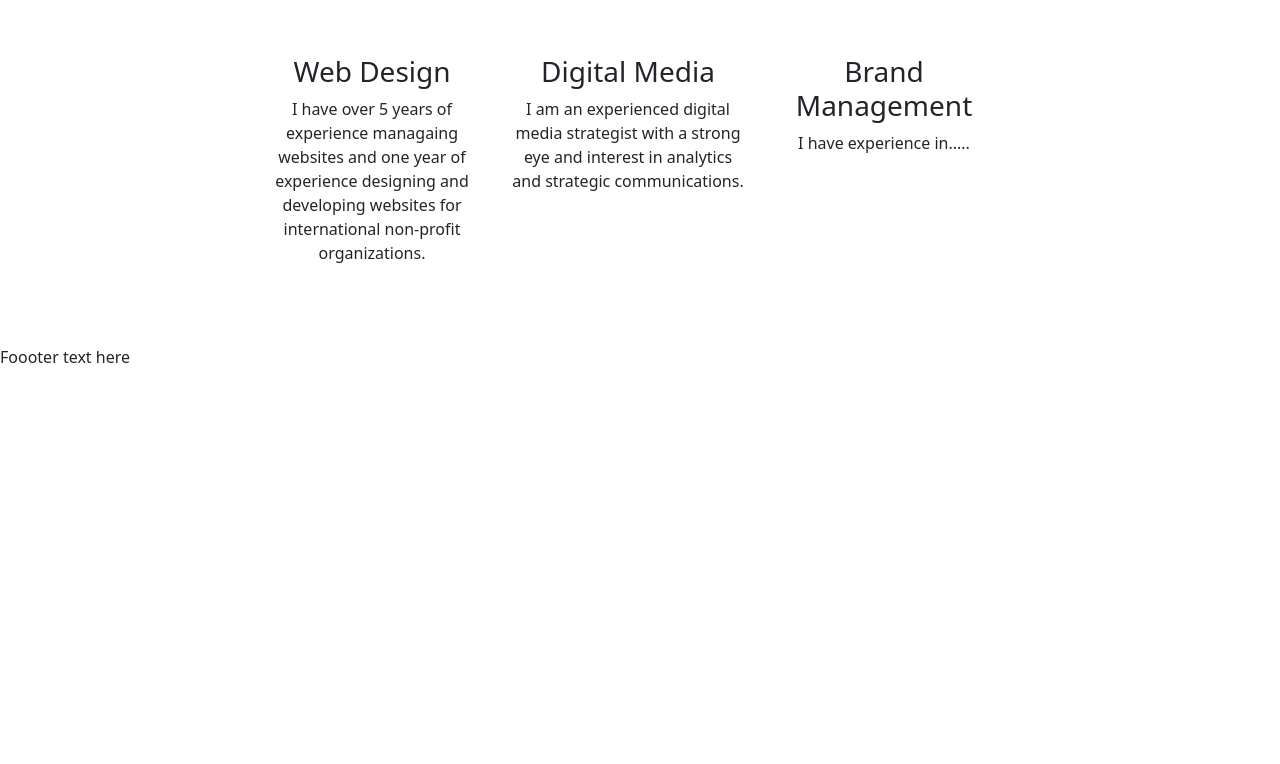
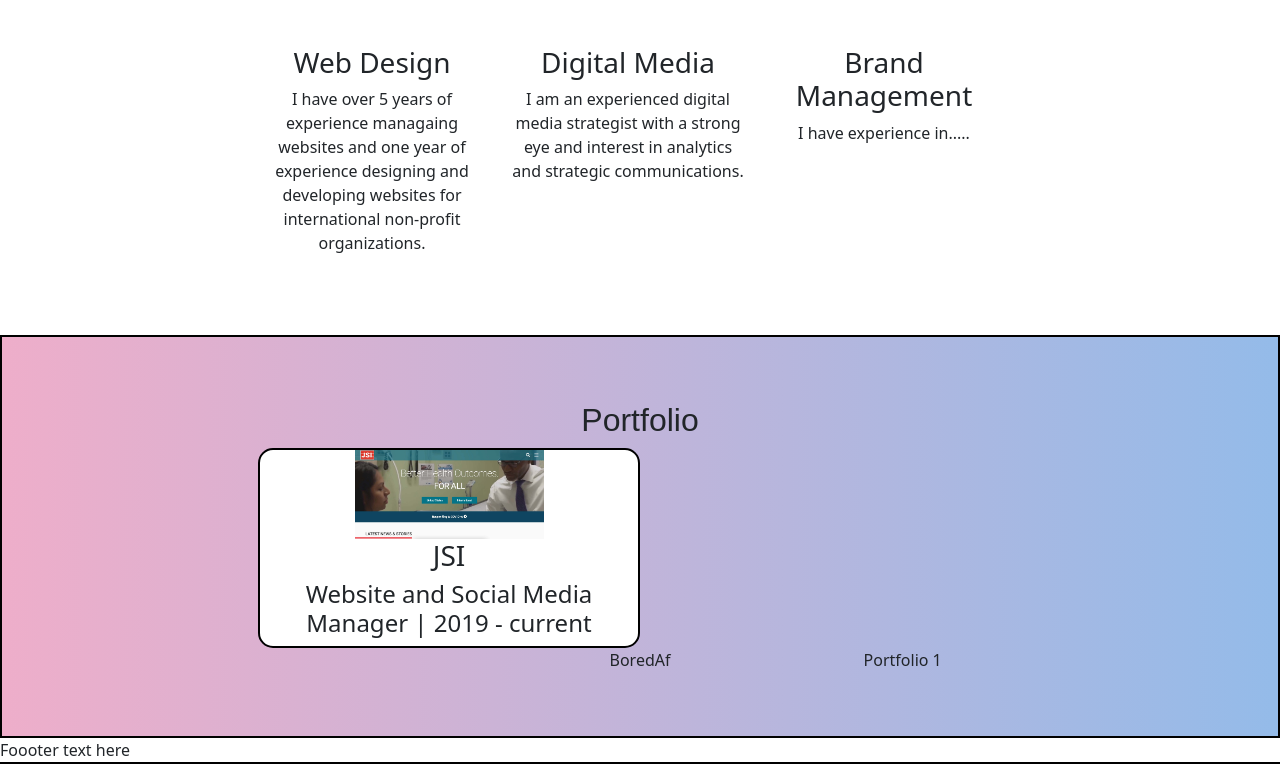
Before and after one commit to daniellefortin2021/fortin-folio, a React (Create React App) app in the folder fortin-folio/: page / in a window 1280 px wide. Shown: the part 579-1343 px from the top of the page. Before the commit the page ends 948 px from the top, so only its background shows below. Built offline with nearby package versions, Linux system fonts and the light colour scheme.

Commit message:
added portfolio component and basic text

```diff
--- a/fortin-folio/src/App.js
+++ b/fortin-folio/src/App.js
@@ -6,6 +6,7 @@ import 'bootstrap/dist/css/bootstrap.min.css'
 
 import './App.css';
 import Footer from './components/Footer';
+import Portfolio from './components/Portfolio';
 
 
 function App() {
@@ -15,6 +16,7 @@ function App() {
       <main>
         <Home></Home>
         <About></About>
+        <Portfolio></Portfolio>
       </main>
       <Footer></Footer>
     </div>
--- a/fortin-folio/src/components/About/index.js
+++ b/fortin-folio/src/components/About/index.js
@@ -7,7 +7,7 @@ function About() {
     return (
       <Row className="about">
         <div>
-            <h1 id="about">About Me</h1>
+            <h2 id="about">About Me</h2>
             <p>With over five years of experience managing websites, developing and maintaining brands, managing social media, and developing communication strategies, I am a seasoned digital media strategist with a strong interest in working with small businesses and non-profit organizations. Based in Cleveland, OH, I am interested in helping companies and organizations build their communication plans and brands from the ground up. Outside of work I am a serial hobbyist. You can find me either rollerblading at the park, at home crocheting and watching a cheesy movie, taking my dog for a hike, or at the pottery studio.</p>
         </div>
         <Row className="skills">
--- /dev/null
+++ b/fortin-folio/src/components/Portfolio/index.js
@@ -0,0 +1,30 @@
+import React from 'react';
+
+import { Row, Col } from 'react-bootstrap';
+
+
+function Portfolio () {
+    return (
+        <section className="portfolio">
+            <h2>Portfolio</h2>
+            <div className="featured">
+                <div>
+                    <img src="../assets/JSI-home-page.jpeg"></img>
+                </div>
+                <div className="featured-text">
+                    <h3>JSI</h3>
+                    <h4>Website and Social Media Manager | 2019 - current</h4>
+                </div>
+            </div>
+            <Row>
+                <Col>
+
+                </Col>
+                <Col>BoredAf</Col>
+                <Col>Portfolio 1</Col>
+            </Row>
+        </section>
+    );
+}
+
+export default Portfolio;
--- a/fortin-folio/src/index.css
+++ b/fortin-folio/src/index.css
@@ -14,7 +14,7 @@ h1{
 }
 
 h2{
-  font-family: pragmatica-extended, sans-seri;
+  font-family: pragmatica-extended, sans-serif;
   font-weight: 400;
   font-style: normal;
 }
@@ -61,12 +61,27 @@ li:hover{
   padding-top: 5%;
 }
 
+.portfolio{
+  background: rgb(238,174,202);
+  background: linear-gradient(90deg, rgba(238,174,202,1) 0%, rgba(148,187,233,1) 100%);
+  text-align: center;
+  border: solid 2px black;
+  padding: 5% 20%;
+}
+
+.featured{
+  border: solid 2px black;
+  border-radius: 15px;
+  width: 50%;
+  background-color: white;
+}
+
 button{
   border: 2px solid black;
   border-radius: 15%;
   background-color: white;
   padding: 10px;
-  width: 20%
+  width: 20%;
 }
 
 button:hover{
@@ -88,6 +103,6 @@ button:hover{
 }
 
 .footer{
-  border-top: solid, 2px, black;
+  border-bottom: solid 2px black;
   text-align: center;
 }
```
Also changed, not shown: fortin-folio/public/assets/JSI-home-page.jpeg (added).
